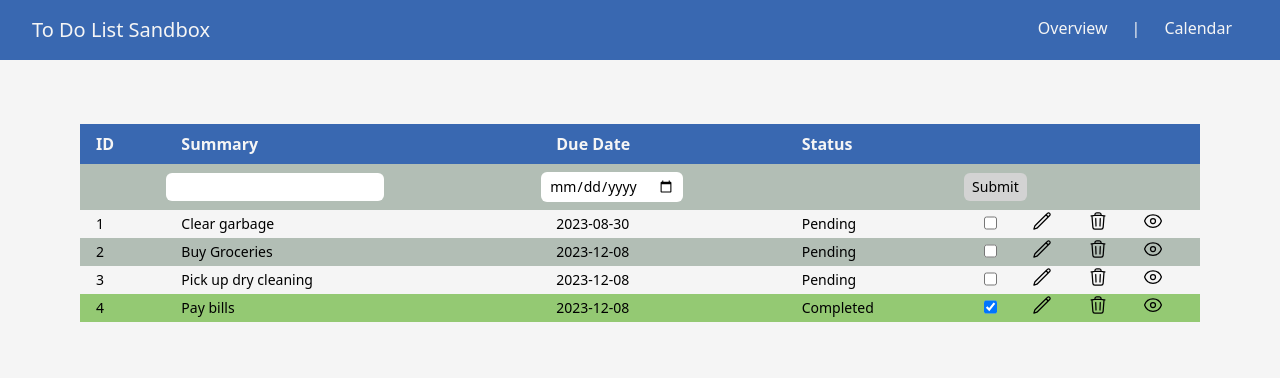
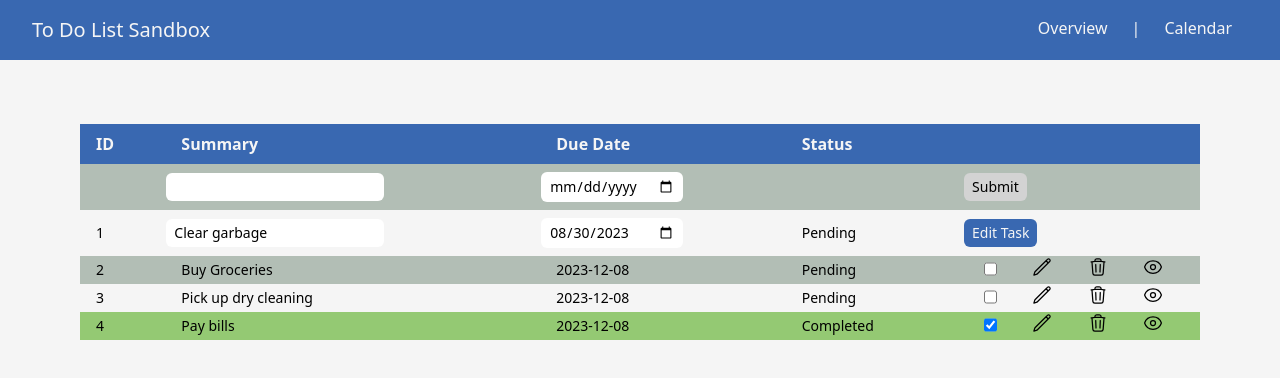
Before and after one commit to faizbasir/FE-to-do-list, a React app: page / in a window 1280 px wide. Both pictures are taken after a click on the icon 1042 px from the left and 221 px from the top of the page. Shown: the top 378 px of the page. Built offline with nearby package versions, Linux system fonts and the light colour scheme.

Commit message:
completed edit task function

```diff
--- a/src/components/UI/content/input/Form.tsx
+++ b/src/components/UI/content/input/Form.tsx
@@ -13,11 +13,14 @@ const Form = () => {
   const appDispatch = useAppDispatch();
   const taskList = useAppSelector((state) => state.todo);
 
+  let maxId: number[] = [];
+  taskList.map((task) => maxId.push(task.id));
+
   const submitHandler = (e: React.SyntheticEvent) => {
     e.preventDefault();
     appDispatch(
       addTask({
-        id: taskList.length + 1,
+        id: Math.max(...maxId) + 1,
         completed: false,
         dueDate: inputState.date.value,
         summary: inputState.summary.value,
--- a/src/components/UI/content/tasks/TaskItem.tsx
+++ b/src/components/UI/content/tasks/TaskItem.tsx
@@ -1,12 +1,14 @@
-import React, { useState } from "react";
+import React, { useReducer, useState } from "react";
 import { PencilIcon, TrashIcon, EyeIcon } from "@heroicons/react/24/outline";
 import ViewModal from "../../modal/ViewModal";
-import EditModal from "../../modal/EditModal";
 import DeleteModal from "../../modal/DeleteModal";
 import { useAppDispatch } from "../../../store/store";
 import { changeTaskStatus } from "../../../store/todoSlice";
 import moment from "moment";
 import { Portal } from "../../portal/Portal";
+import Input from "../input/Input";
+import formReducer from "../../../reducer/formReducer";
+import { editTask } from "../../../store/todoSlice";
 
 interface Props {
   id: number;
@@ -16,18 +18,22 @@ interface Props {
 }
 
 const TaskItem = (props: Props) => {
-  const dispatch = useAppDispatch();
+  const appDispatch = useAppDispatch();
   const [showViewModal, setShowViewModal] = useState<boolean>(false);
-  const [showEditModal, setShowEditModal] = useState<boolean>(false);
   const [showDeleteModal, setShowDeleteModal] = useState<boolean>(false);
   const [taskStatus, setTaskStatus] = useState<boolean>(props.completed);
+  const [onEdit, setOnEdit] = useState<boolean>(false);
+  const [inputState, dispatch] = useReducer(formReducer, {
+    summary: { value: props.summary, isValid: true, isTouched: false },
+    date: { value: props.dueDate, isValid: true, isTouched: false },
+  });
 
   const deleteHandler = () => {
     setShowDeleteModal(!showDeleteModal);
   };
 
   const editHandler = () => {
-    setShowEditModal(!showEditModal);
+    setOnEdit(true);
   };
 
   const viewHandler = () => {
@@ -36,8 +42,95 @@ const TaskItem = (props: Props) => {
 
   const checkHandler = () => {
     setTaskStatus(!taskStatus);
-    dispatch(changeTaskStatus(props.id));
+    appDispatch(changeTaskStatus(props.id));
   };
+
+  const changeHandler = (e: React.ChangeEvent<HTMLInputElement>) => {
+    dispatch({
+      type: "ON_CHANGE",
+      payload: { id: e.currentTarget.id, value: e.currentTarget.value },
+    });
+  };
+
+  const blurHandler = (e: React.FocusEvent<HTMLInputElement>) => {
+    dispatch({
+      type: "ON_TOUCH",
+      payload: { id: e.currentTarget.id, value: "" },
+    });
+  };
+
+  const submitHandler = (e: React.SyntheticEvent) => {
+    e.preventDefault();
+    appDispatch(
+      editTask({
+        summary: inputState.summary.value,
+        id: props.id,
+        dueDate: inputState.date.value,
+        completed: props.completed,
+      })
+    );
+    setOnEdit(false);
+  };
+
+  if (onEdit) {
+    return (
+      <>
+        <tr
+          className={`${
+            props.completed
+              ? "bg-green"
+              : moment().format("YYYY-MM-DD") > props.dueDate
+              ? "bg-lightred"
+              : "odd:bg-gray"
+          }`}
+        >
+          <td className="px-4 text-sm py-1">{props.id}</td>
+          <td className="py-2">
+            <Input
+              name={"summary"}
+              type={"text"}
+              value={inputState.summary.value}
+              id={"summary"}
+              valid={false}
+              blur={false}
+              onChange={changeHandler}
+              onBlur={blurHandler}
+            />
+          </td>
+          <td className="py-2">
+            <Input
+              name={"date"}
+              type={"date"}
+              value={inputState.date.value}
+              id={"date"}
+              valid={false}
+              blur={false}
+              onChange={changeHandler}
+              onBlur={blurHandler}
+            />
+          </td>
+          <td className="px-4 text-sm py-1">{`${
+            props.completed ? "Completed" : "Pending"
+          }`}</td>
+          <td>
+            <button
+              className={`${
+                inputState.date.isValid && inputState.summary.isValid
+                  ? "bg-secondary text-primary"
+                  : "bg-lightgray cursor-not-allowed"
+              } rounded-md py-1 px-2 text-sm`}
+              disabled={
+                !(inputState.date.isValid && inputState.summary.isValid)
+              }
+              onClick={submitHandler}
+            >
+              Edit Task
+            </button>
+          </td>
+        </tr>
+      </>
+    );
+  }
 
   return (
     <>
@@ -52,15 +145,6 @@ const TaskItem = (props: Props) => {
             onCancel={viewHandler}
           />
         </Portal>
-      )}
-      {showEditModal && (
-        <EditModal
-          onCancel={editHandler}
-          summary={props.summary}
-          dueDate={props.dueDate}
-          id={props.id}
-          completed={props.completed}
-        />
       )}
       {showDeleteModal && (
         <Portal target={"modal"}>
@@ -96,7 +180,7 @@ const TaskItem = (props: Props) => {
             onChange={checkHandler}
             checked={props.completed}
           />
-          <PencilIcon className="h-5 mr-4" />
+          <PencilIcon className="h-5 mr-4" onClick={editHandler} />
           <TrashIcon className="h-5 mr-4" onClick={deleteHandler} />
           <EyeIcon onClick={viewHandler} className="h-5 mr-4" />
         </td>
```
